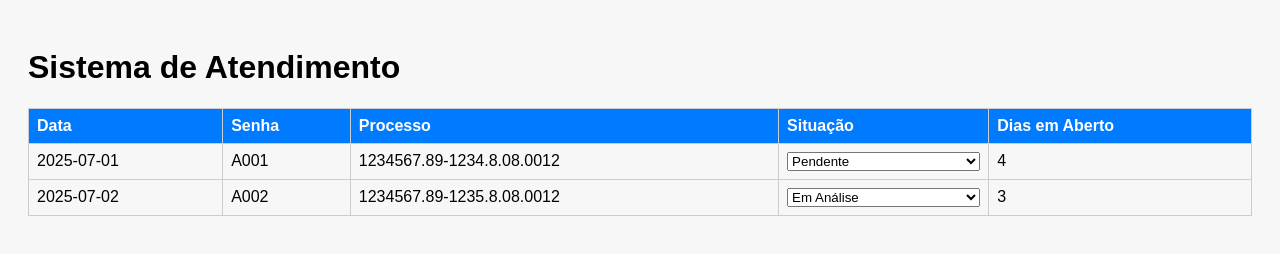
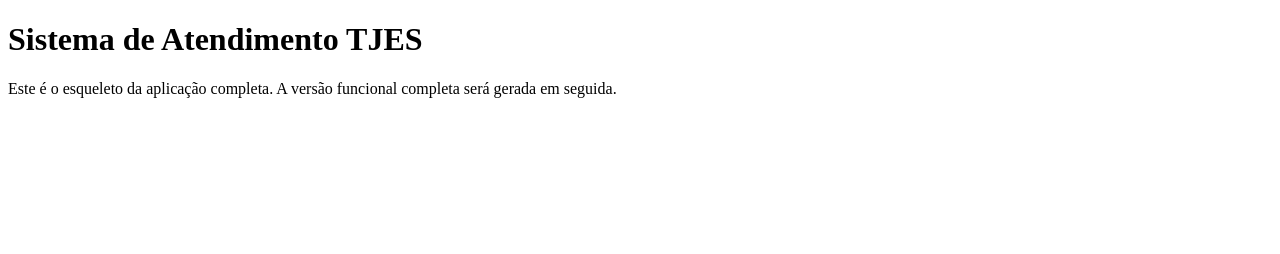
Before and after one commit to apbissi/TJES, a plain HTML site: page index.html in a window 1280 px wide. Drawn offline with Linux system fonts and the light colour scheme.

Commit message:
Add files via upload

```diff
--- a/index.html
+++ b/index.html
@@ -3,74 +3,11 @@
 <html lang="pt-BR">
 <head>
   <meta charset="UTF-8" />
-  <meta name="viewport" content="width=device-width, initial-scale=1.0" />
-  <title>Sistema de Atendimento</title>
-  <style>
-    body { font-family: Arial, sans-serif; padding: 20px; background: #f7f7f7; }
-    table { width: 100%; border-collapse: collapse; margin-top: 20px; }
-    th, td { border: 1px solid #ccc; padding: 8px; text-align: left; }
-    th { background-color: #007bff; color: white; }
-    select { width: 100%; }
-  </style>
+  <meta name="viewport" content="width=device-width, initial-scale=1.0"/>
+  <title>Sistema TJES</title>
 </head>
 <body>
-  <h1>Sistema de Atendimento</h1>
-  <table id="tabela">
-    <thead>
-      <tr>
-        <th>Data</th>
-        <th>Senha</th>
-        <th>Processo</th>
-        <th>Situação</th>
-        <th>Dias em Aberto</th>
-      </tr>
-    </thead>
-    <tbody></tbody>
-  </table>
-  <script>
-    const atendimentos = [
-      { data: "2025-07-01", senha: "A001", processo: "1234567.89-1234.8.08.0012", situacao: "Pendente" },
-      { data: "2025-07-02", senha: "A002", processo: "1234567.89-1235.8.08.0012", situacao: "Em Análise" }
-    ];
-
-    function calcularDias(data) {
-      const hoje = new Date();
-      const inicio = new Date(data);
-      const diff = hoje - inicio;
-      return Math.floor(diff / (1000 * 60 * 60 * 24));
-    }
-
-    function renderTabela() {
-      const tbody = document.querySelector("#tabela tbody");
-      tbody.innerHTML = "";
-      atendimentos.forEach((at, i) => {
-        const tr = document.createElement("tr");
-        const dias = at.situacao === "Feito" ? 0 : calcularDias(at.data);
-        tr.innerHTML = `
-          <td>${at.data}</td>
-          <td>${at.senha}</td>
-          <td>${at.processo}</td>
-          <td>
-            <select onchange="alterarSituacao(${i}, this.value)">
-              <option${at.situacao === "Feito" ? " selected" : ""}>Feito</option>
-              <option${at.situacao === "Pendente" ? " selected" : ""}>Pendente</option>
-              <option${at.situacao === "Em Análise" ? " selected" : ""}>Em Análise</option>
-              <option${at.situacao === "Fila" ? " selected" : ""}>Fila</option>
-              <option${at.situacao === "Urgente" ? " selected" : ""}>Urgente</option>
-            </select>
-          </td>
-          <td>${dias}</td>
-        `;
-        tbody.appendChild(tr);
-      });
-    }
-
-    function alterarSituacao(index, nova) {
-      atendimentos[index].situacao = nova;
-      renderTabela();
-    }
-
-    renderTabela();
-  </script>
+  <h1>Sistema de Atendimento TJES</h1>
+  <p>Este é o esqueleto da aplicação completa. A versão funcional completa será gerada em seguida.</p>
 </body>
 </html>
```
